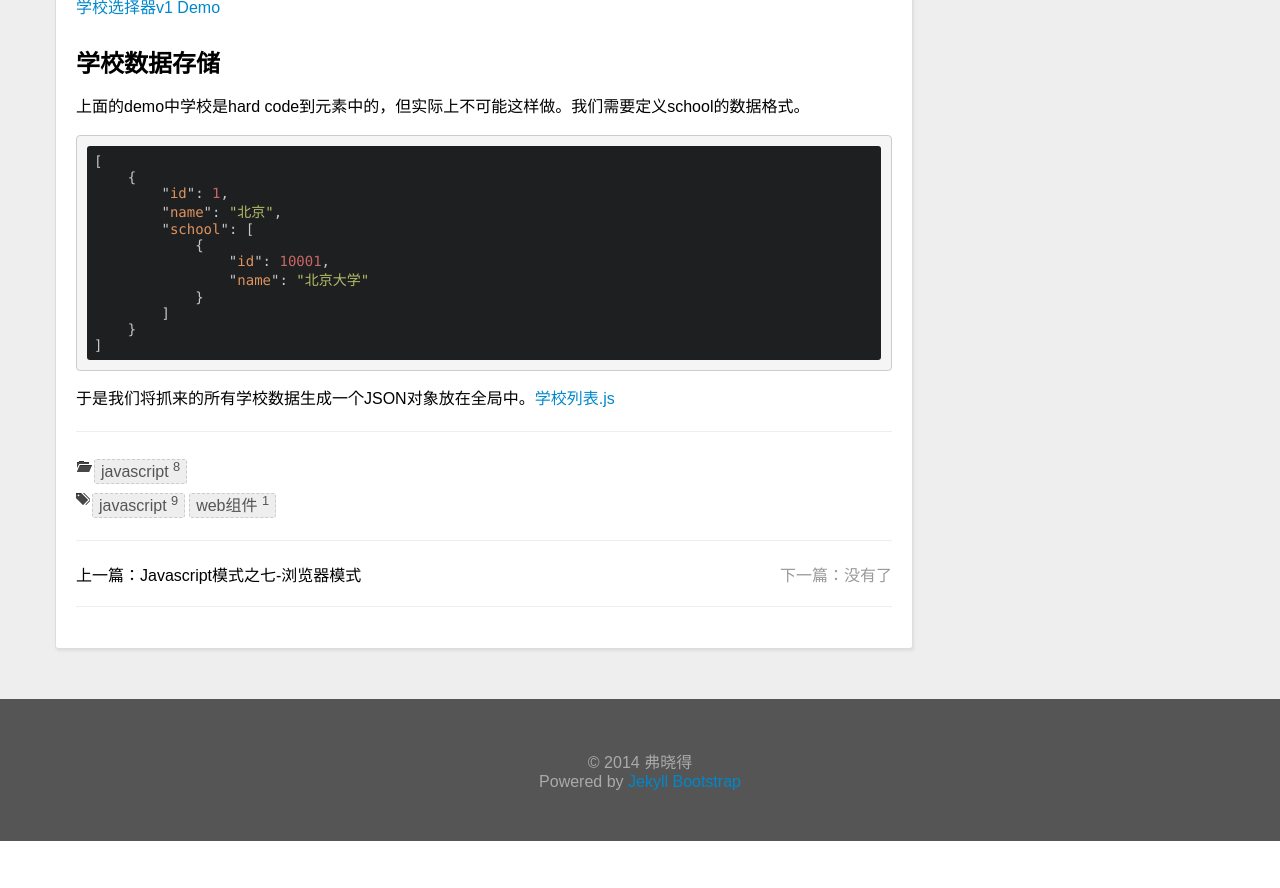
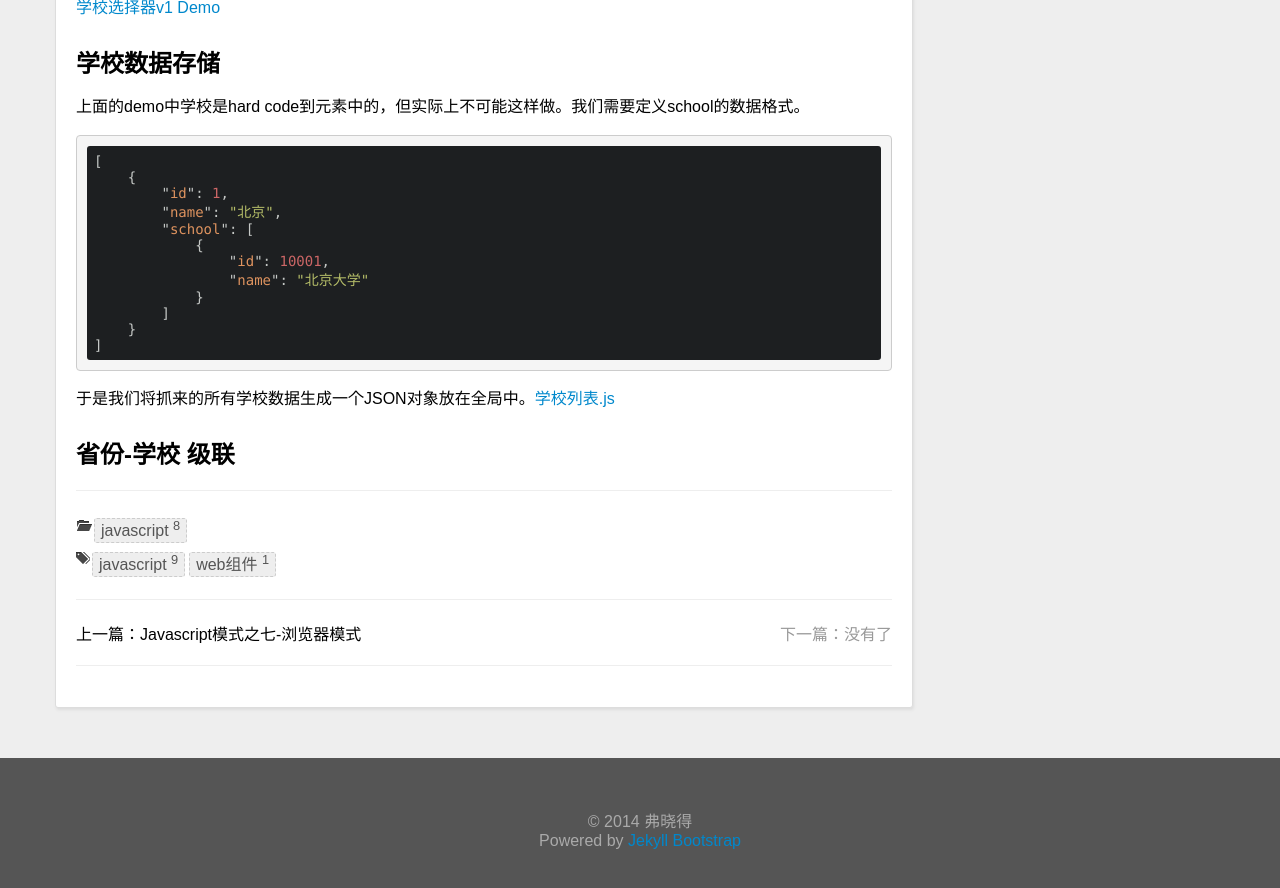
Before and after one commit to danislyn/danislyn.github.com, a Jekyll site: the page built from _posts/javascript/2015-01-18-step-by-step-js-component-schoolbox-1.md, in a window 1280 px wide and 900 px high, scrolled down 2906 px. Shown: the top 888 px of the window. Built offline with Jekyll 4.4.1, drawn with Linux system fonts in a browser that asks for light colours; nearby versions of some CDN libraries; comment, search, counter and statistics services are not loaded; before the commit the page ends 3747 px from its top, so only the background shows below that.

Commit message:
update post

```diff
--- a/_posts/javascript/2015-01-18-step-by-step-js-component-schoolbox-1.md
+++ b/_posts/javascript/2015-01-18-step-by-step-js-component-schoolbox-1.md
@@ -121,3 +121,8 @@ tags: [javascript, web组件]
     ]
 
 于是我们将抓来的所有学校数据生成一个JSON对象放在全局中。[学校列表.js](/demo/SchoolBox/v2/school-list.js)
+
+
+
+省份-学校 级联
+---------------
```
